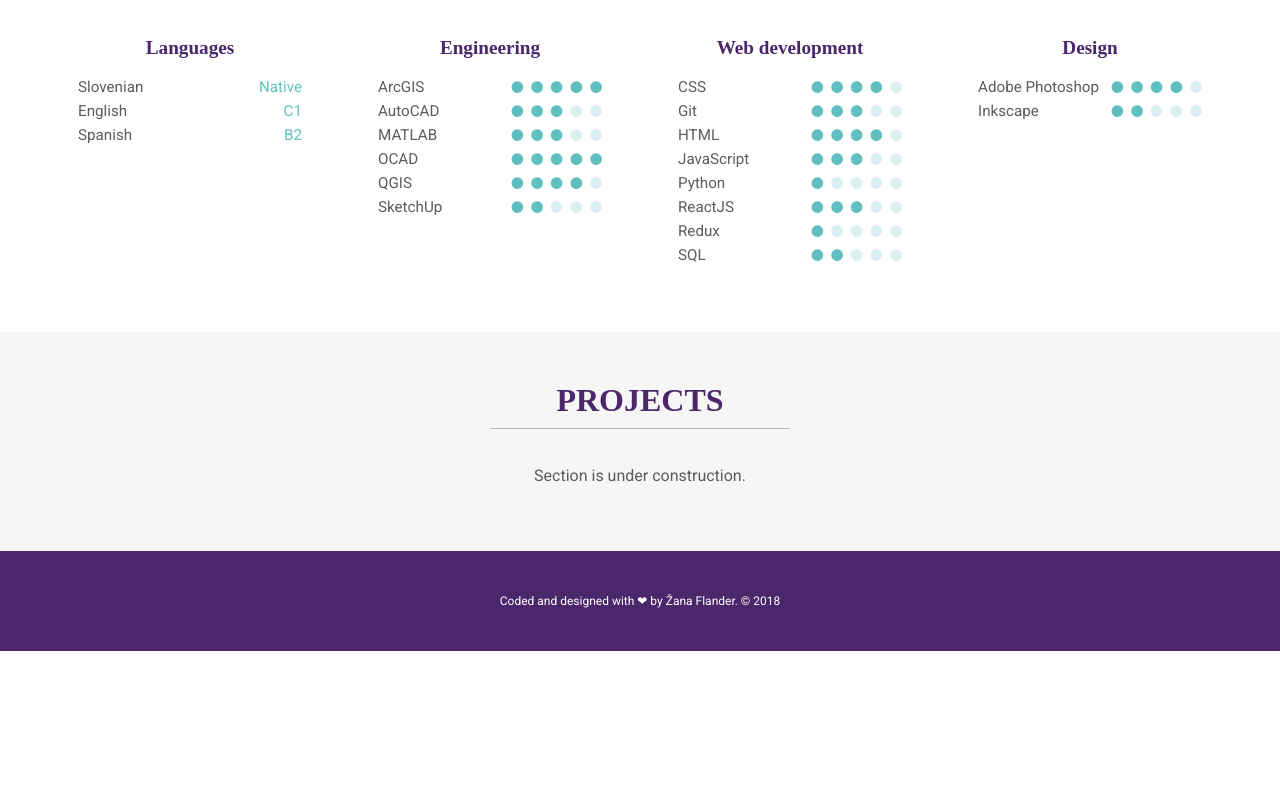
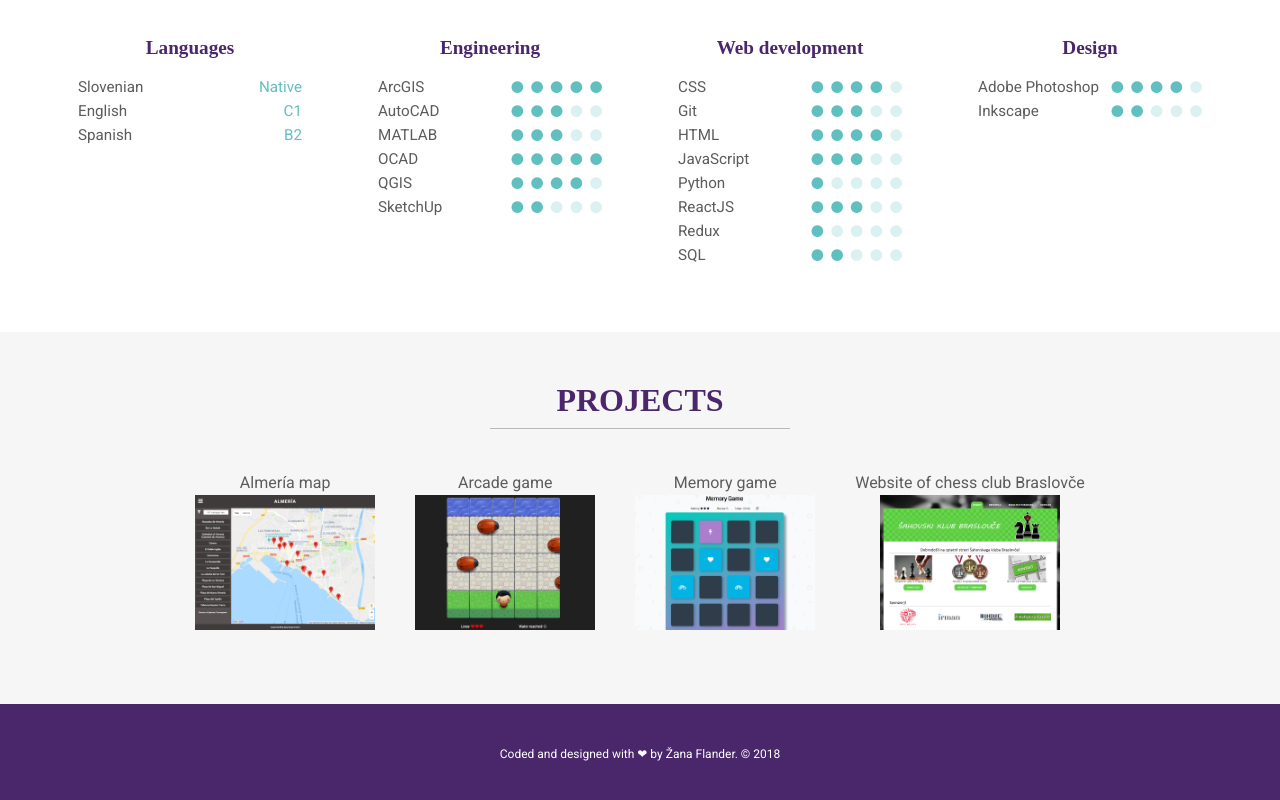
Before and after one commit to flanzana/zanawebsite-react, a React (Create React App) app: page / in a window 1280 px wide. Shown: the part 1116-1916 px from the top of the page. Before the commit the page ends 1767 px from the top, so only its background shows below. Built offline with nearby package versions, Linux system fonts and the light colour scheme; a web font is replaced by a local one.

Commit message:
Feat: add content and layout for projects section

```diff
--- a/src/components/Projects.js
+++ b/src/components/Projects.js
@@ -1,15 +1,53 @@
 import React, { Component } from 'react';
 import { MainSection, MainTitle } from '../theme/globalStyle';
+import styled from 'styled-components';
+import imgsah from '../data/img/project-chess.png';
+import imgmemory from '../data/img/project-memory.png';
+import imgarcade from '../data/img/project-arcade.png';
+import imgalmeria from '../data/img/project-almeria.png';
+
+const ProjectsDiv = styled.div`
+    display: flex;
+    flex-wrap: wrap;
+    justify-content: center;
+`;
+
+const ProjectItem = styled.a`
+    padding: 10px;
+    margin: 10px;
+    text-decoration: none;
+    color: ${props => props.theme.dark};
+
+    .project-name {
+        text-decoration: none;
+        text-align: center;
+        margin: 3px 0;
+    }
+
+    &:hover {
+        color: ${props => props.theme.secondary};
+    }
+`;
 
 class Projects extends Component {
     render() {
         const { projects } = this.props;
-        console.log(projects);
 
         return(
             <MainSection bgl>
                 <MainTitle>Projects</MainTitle>
-                <p>Section is under construction.</p>
+                <ProjectsDiv>
+                    {projects.map((project, index) => (
+                        <ProjectItem key={index} href={project.url} target='_blank' rel="noopener noreferrer">
+                            <p className='project-name'>{project.name}</p>
+
+                            {(project.name==='Almería map') && (<img className='project-img' src={imgalmeria} alt={project.name} width='180'/>)}
+                            {(project.name==='Arcade game') && (<img className='project-img' src={imgarcade} alt={project.name} width='180'/>)}
+                            {(project.name==='Memory game') && (<img className='project-img' src={imgmemory} alt={project.name} width='180'/>)}
+                            {(project.name==='Website of chess club Braslovče') && (<img className='project-img' src={imgsah} alt={project.name} width='180'/>)}
+                        </ProjectItem>
+                    ))}
+                </ProjectsDiv>
             </MainSection>
         )
     }
```
